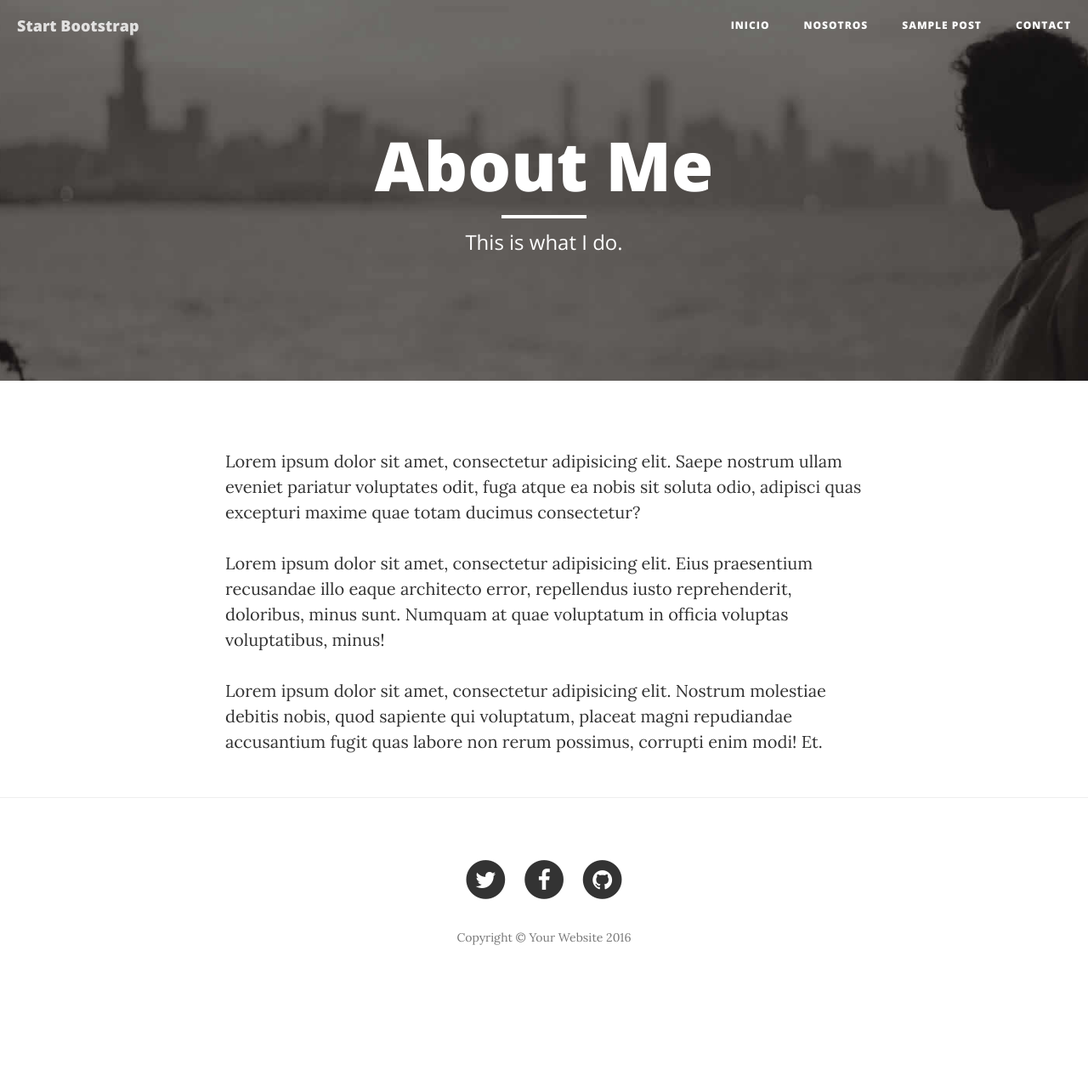
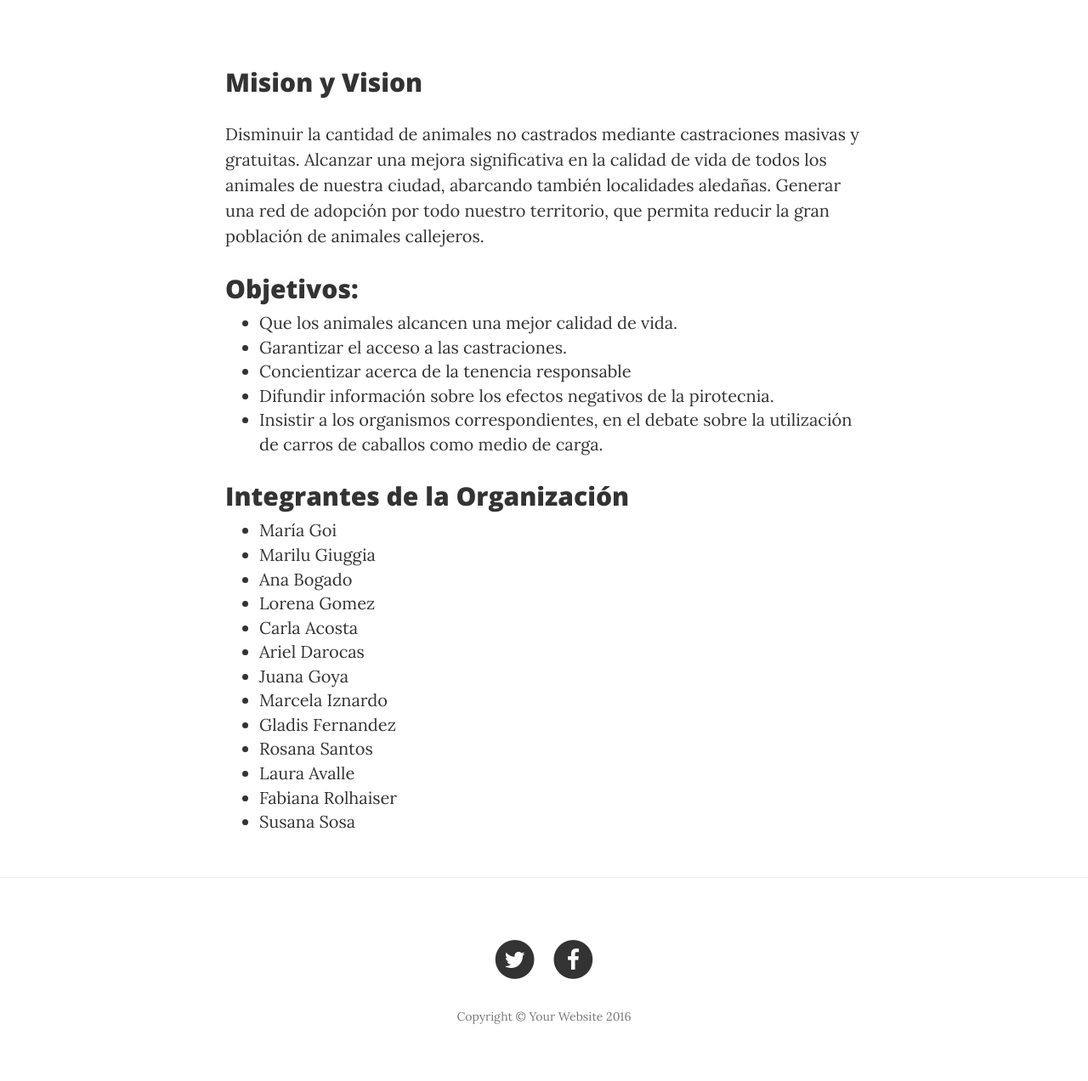
Before and after one commit to AndresYR/proyectoONG, a Django app: page /blog/about/ in a window 1280 px wide. Shown: the whole page at 85% size. Before the commit the page ends 1112 px from the top, so only its background shows below. Run offline with Django 4.2, Linux system fonts and the light colour scheme; some libraries are stand-ins or nearby versions.

Commit message:
se modifico el html de about

```diff
--- a/blog/templates/blog/about.html
+++ b/blog/templates/blog/about.html
@@ -1,6 +1,9 @@
 {% load static %}
 <link rel="stylesheet" href="{% static 'blog/css/css/clean-blog.min.css' %}">
-<link rel="stylesheet" href="{% static 'blog/css/clean-blog.min.css' %}">
+<link rel="stylesheet" href="{% static 'blog/css/clean-blog.css' %}">
+<link rel="stylesheet" href="{% static 'blog/css/bootstrap.min.css' %}">
+<!-- jQuery -->
+<script src="{% static 'js/jquery.min.js' %}"></script>
 
 
 
@@ -48,7 +51,7 @@
                     <span class="sr-only">Toggle navigation</span>
                     Menu <i class="fa fa-bars"></i>
                 </button>
-                <a class="navbar-brand" href="index.html">Start Bootstrap</a>
+                <a class="navbar-brand" href="{% url 'index' %}">Amo los Perros</a>
             </div>
 
             <!-- Collect the nav links, forms, and other content for toggling -->
@@ -64,7 +67,7 @@
                         <a href="{% url 'post' %}">Sample Post</a>
                     </li>
                     <li>
-                        <a href="{% url 'contact' %}">Contact</a>
+                        <a href="{% url 'contact' %}">Contacto</a>
                     </li>
                 </ul>
                 </ul>
@@ -76,27 +79,62 @@
 
     <!-- Page Header -->
     <!-- Set your background image for this header on the line below. -->
-    <header class="intro-header" style="background-image: url('img/about-bg.jpg')">
-        <div class="container">
+    <header class="intro-header"></header>
+       <!-- <div class="container">
             <div class="row">
                 <div class="col-lg-8 col-lg-offset-2 col-md-10 col-md-offset-1">
-                    <div class="page-heading">
-                        <h1>About Me</h1>
+                    <div class="site-heading">
+                        <h1>Clean Blog</h1>
                         <hr class="small">
-                        <span class="subheading">This is what I do.</span>
+                        <span class="subheading">A Clean Blog Theme by Start Bootstrap</span>
                     </div>
                 </div>
             </div>
-        </div>
-    </header>
+        </div> >
+    </header> -->
 
     <!-- Main Content -->
     <div class="container">
         <div class="row">
             <div class="col-lg-8 col-lg-offset-2 col-md-10 col-md-offset-1">
-                <p>Lorem ipsum dolor sit amet, consectetur adipisicing elit. Saepe nostrum ullam eveniet pariatur voluptates odit, fuga atque ea nobis sit soluta odio, adipisci quas excepturi maxime quae totam ducimus consectetur?</p>
-                <p>Lorem ipsum dolor sit amet, consectetur adipisicing elit. Eius praesentium recusandae illo eaque architecto error, repellendus iusto reprehenderit, doloribus, minus sunt. Numquam at quae voluptatum in officia voluptas voluptatibus, minus!</p>
-                <p>Lorem ipsum dolor sit amet, consectetur adipisicing elit. Nostrum molestiae debitis nobis, quod sapiente qui voluptatum, placeat magni repudiandae accusantium fugit quas labore non rerum possimus, corrupti enim modi! Et.</p>
+                <p>
+                    <h2>Mision y Vision</h2>
+                    <p>Disminuir la cantidad de animales no castrados mediante castraciones masivas y gratuitas. Alcanzar
+                        una mejora significativa en la calidad de vida de todos los animales de nuestra ciudad, abarcando
+                        también localidades aledañas.
+                        Generar una red de adopción por todo nuestro territorio, que permita reducir la gran población de
+                        animales callejeros.
+                    </p>
+                </p>
+               <p>
+                    <h2>Objetivos:</h2>
+                    <ul>
+                        <li>Que los animales alcancen una mejor calidad de vida.</li>
+                        <li>Garantizar el acceso a las castraciones.</li>
+                        <li>Concientizar acerca de la tenencia responsable</li>
+                        <li>Difundir información sobre los efectos negativos de la pirotecnia.</li>
+                        <li>Insistir a los organismos correspondientes, en el debate sobre la utilización
+                            de carros de caballos como medio de carga.</li>
+                    </ul>
+                </p>
+                <p>
+                    <H2>Integrantes de la Organización</H2>
+                    <ul>
+                        <li>María Goi</li>
+                        <li>Marilu Giuggia</li>
+                        <li>Ana Bogado</li>
+                        <li>Lorena Gomez</li>
+                        <li>Carla Acosta</li>
+                        <li>Ariel Darocas</li>
+                        <li>Juana Goya</li>
+                        <li>Marcela Iznardo</li>
+                        <li>Gladis Fernandez</li>
+                        <li>Rosana Santos</li>
+                        <li>Laura Avalle</li>
+                        <li>Fabiana Rolhaiser</li>
+                        <li>Susana Sosa</li>
+                    </ul>
+                </p>
             </div>
         </div>
     </div>
@@ -125,14 +163,7 @@
                                 </span>
                             </a>
                         </li>
-                        <li>
-                            <a href="#">
-                                <span class="fa-stack fa-lg">
-                                    <i class="fa fa-circle fa-stack-2x"></i>
-                                    <i class="fa fa-github fa-stack-1x fa-inverse"></i>
-                                </span>
-                            </a>
-                        </li>
+
                     </ul>
                     <p class="copyright text-muted">Copyright &copy; Your Website 2016</p>
                 </div>
@@ -140,19 +171,15 @@
         </div>
     </footer>
 
-    <!-- jQuery -->
-    <script src="js/jquery.min.js"></script>
-
     <!-- Bootstrap Core JavaScript -->
-    <script src="js/bootstrap.min.js"></script>
+    <script src="{% static 'js/bootstrap.min.js' %}"></script>
 
     <!-- Contact Form JavaScript -->
-    <script src="js/jqBootstrapValidation.js"></script>
-    <script src="js/contact_me.js"></script>
+    <script src="{% static 'js/jqBootstrapValidation.js' %}"></script>
+    <script src="{% static 'js/contact_me.js' %}"></script>
 
     <!-- Theme JavaScript -->
-    <script src="js/clean-blog.min.js"></script>
-
+    <script src="{% static 'js/clean-blog.min.js' %}"></script>
 </body>
 
 </html>
```
Also changed, not shown: blog/templates/blog/index.html (+5 -12 lines).
